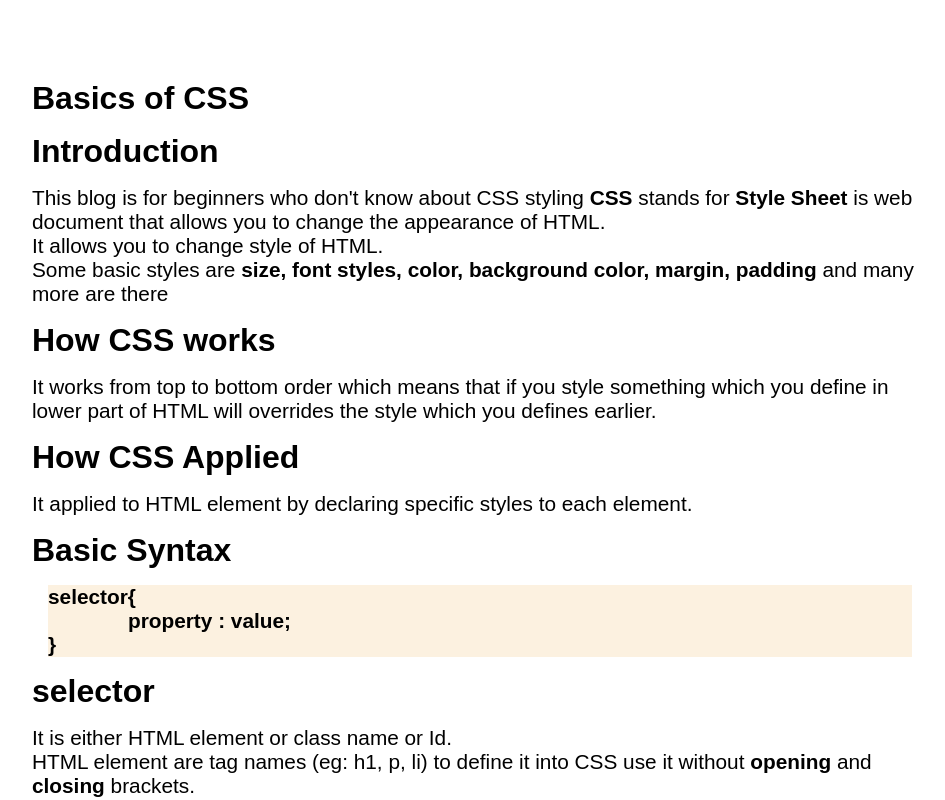
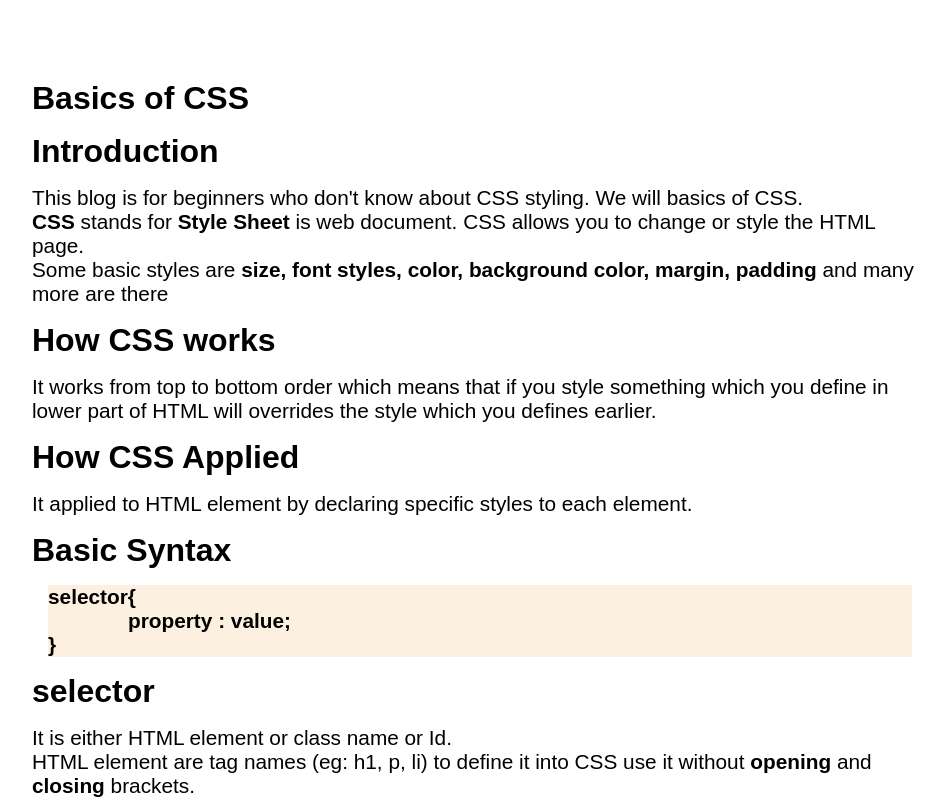
Before and after one commit to aiman-ansari/blog-on-css, a plain HTML site: page index.html in a window 1280 px wide. Shown: the top 800 px of the page, without its empty margins (160-1105 px from the left). Drawn offline with Linux system fonts and the light colour scheme; a web font is replaced by a local one.

Commit message:
Update index.html

```diff
--- a/index.html
+++ b/index.html
@@ -11,9 +11,8 @@
     <div class="container">
         <div class="heading">Basics of CSS</div>
         <div class="heading">Introduction</div>
-        This blog is for beginners who don't know about CSS styling
-        <span class="bold-words">CSS </span>stands for <span class="bold-words"> Style Sheet</span> is web document that allows you to change the appearance of HTML.
-        <br>It allows you to change style of HTML.<br>
+        This blog is for beginners who don't know about CSS styling. We will basics of CSS.<br>
+        <span class="bold-words">CSS </span>stands for <span class="bold-words"> Style Sheet</span> is web document. CSS allows you to change or style the HTML page.<br>
         Some basic styles are <span class="bold-words">size, font styles, color, background color, margin, padding </span>and many more are there<br>
         <div class="heading">How CSS works</div>
         It works from top to bottom order which means that if you style something which you define in lower part of HTML will overrides the style which you defines earlier.
```
